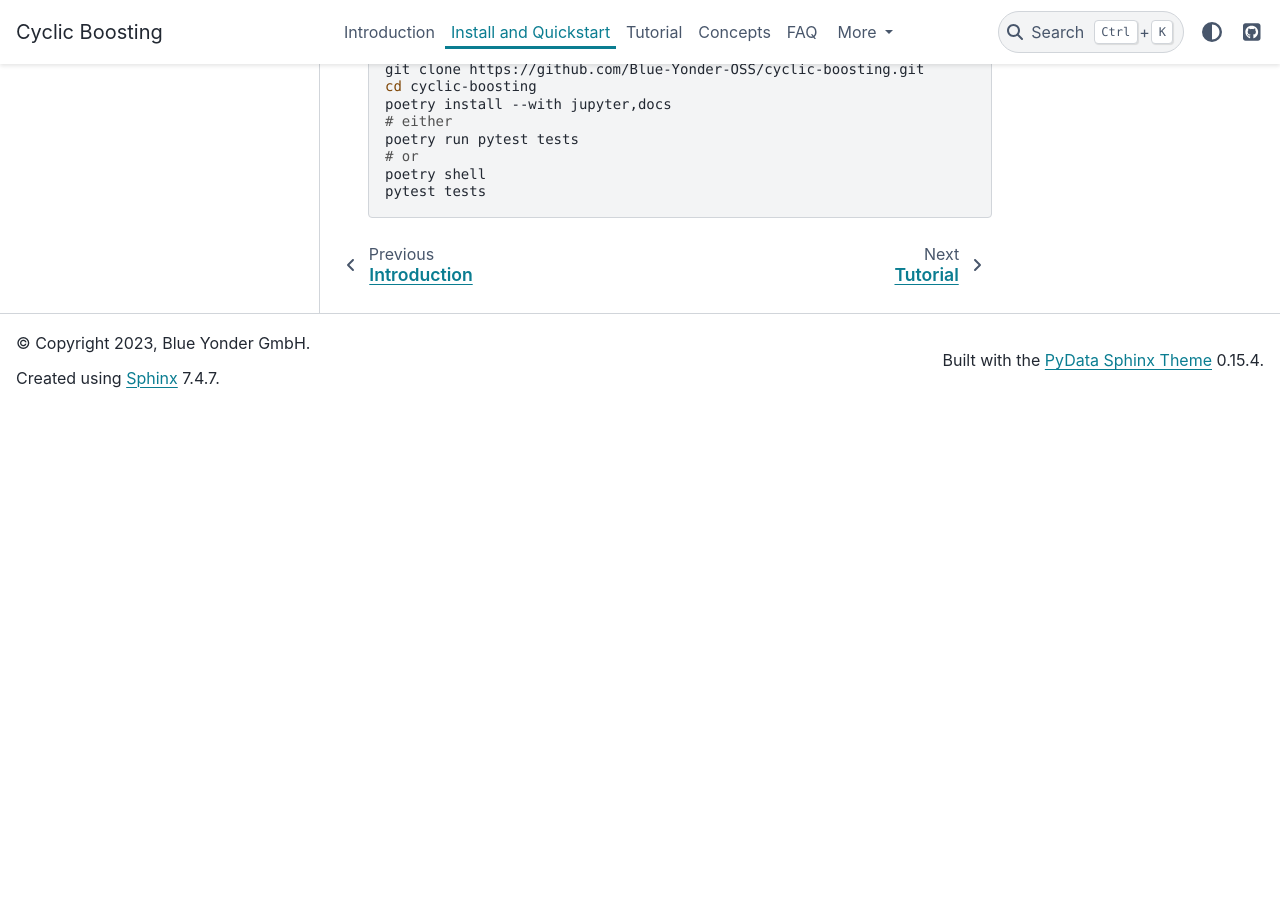
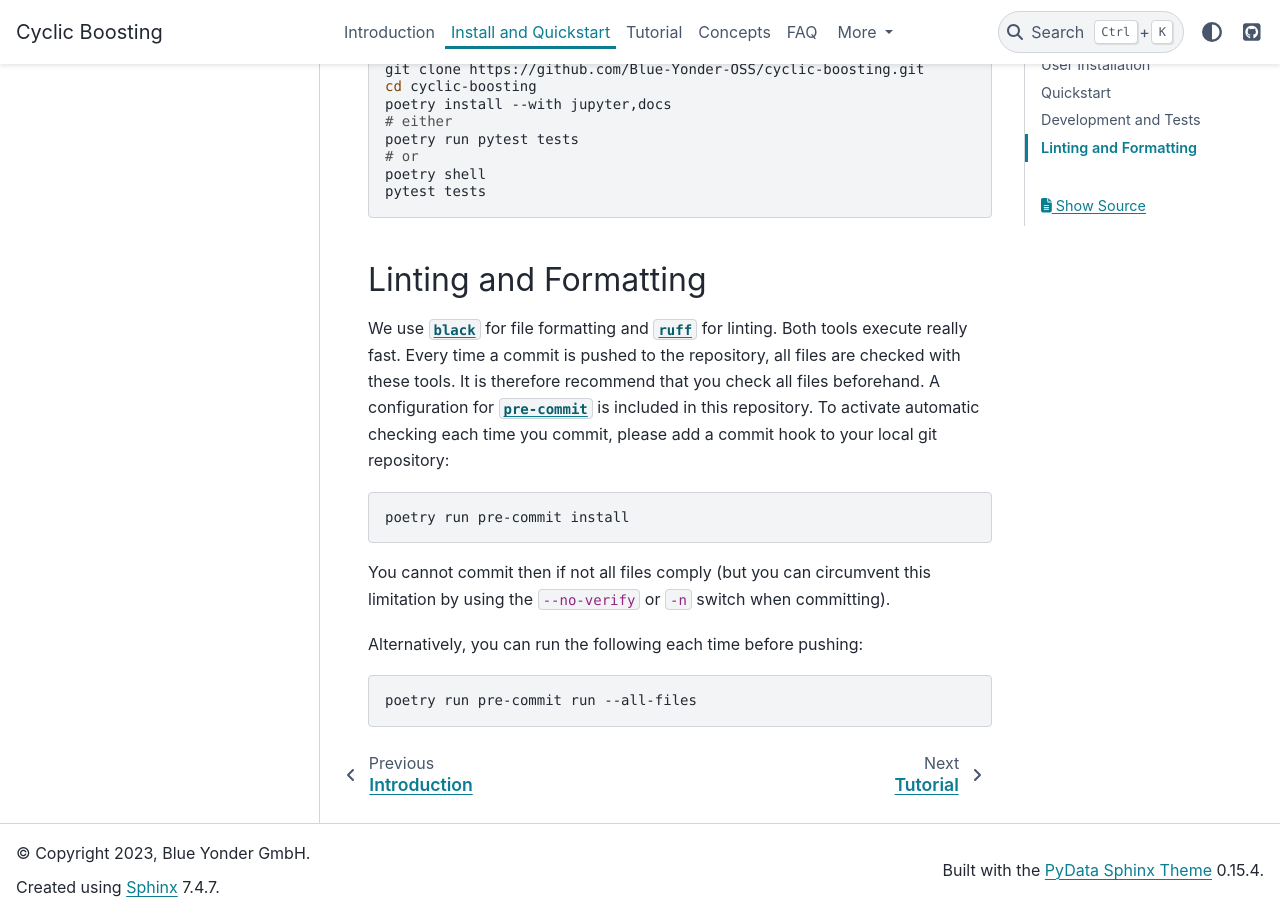
Before and after one commit to Blue-Yonder-OSS/cyclic-boosting, a Sphinx documentation site: the page built from docs/source/install.md, in a window 1280 px wide and 900 px high, scrolled down 890 px. Built offline with Sphinx 7.4.7 and the PyData theme 0.15.4, drawn with Linux system fonts in a browser that asks for light colours; before the commit the page ends 1297 px from its top, so only the background shows below that.

````diff
--- a/docs/source/install.md
+++ b/docs/source/install.md
@@ -40,3 +40,26 @@ poetry run pytest tests
 poetry shell
 pytest tests
 ```
+
+## Linting and Formatting
+
+We use [`black`](https://github.com/psf/black) for file formatting and
+[`ruff`](https://github.com/charliermarsh/ruff) for linting. Both tools execute
+really fast. Every time a commit is pushed to the repository, all files are
+checked with these tools. It is therefore recommend that you check all files
+beforehand. A configuration for [`pre-commit`](https://pre-commit.com/) is
+included in this repository. To activate automatic checking each time you
+commit, please add a commit hook to your local git repository:
+
+```sh
+poetry run pre-commit install
+```
+
+You cannot commit then if not all files comply (but you can circumvent
+this limitation by using the `--no-verify` or `-n` switch when committing).
+
+Alternatively, you can run the following each time before pushing:
+
+```sh
+poetry run pre-commit run --all-files
+```
````
Also changed, not shown: cyclic_boosting/__init__.py (+12 -3 lines), 1 other file.
